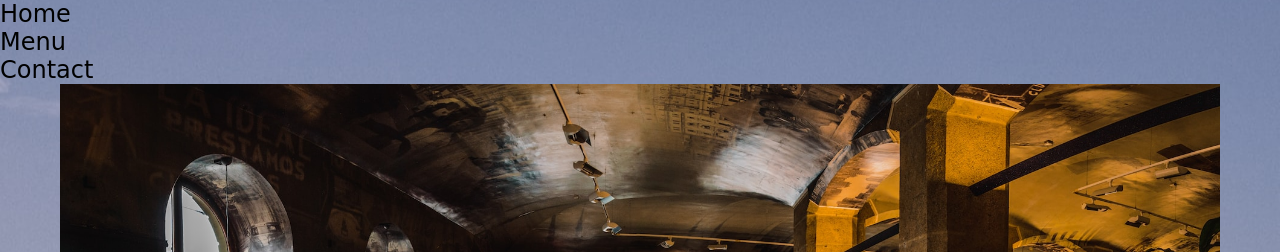
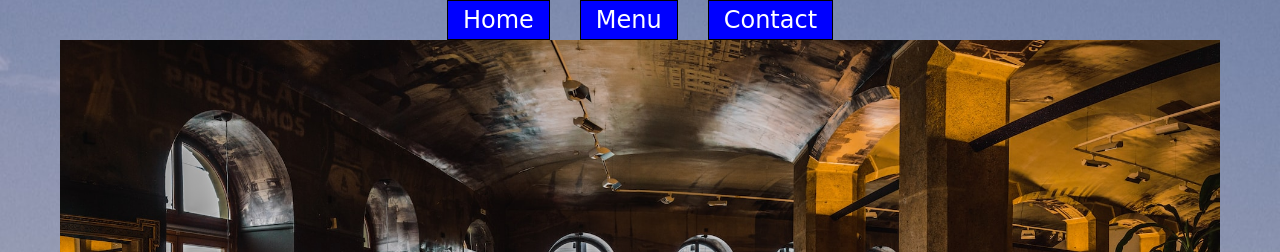
Before and after one commit to sams05/odin-restaurant, a website with bundled scripts: page dist/index.html in a window 1280 px wide. Shown: the top 252 px of the page. Built offline with nearby package versions, Linux system fonts and the light colour scheme.

Commit message:
Style navigation tabs

```diff
--- a/src/page-load.js
+++ b/src/page-load.js
@@ -9,11 +9,20 @@ export default function loadPage() {
     const nav = document.createElement('nav');
     const ul = document.createElement('ul');
     const homeTab = document.createElement('li');
-    homeTab.textContent = 'Home';
+    const homeTabBtn = document.createElement('button');
+    homeTabBtn.setAttribute('type', 'button');
+    homeTabBtn.textContent = 'Home';
+    homeTab.append(homeTabBtn);
     const menuTab = document.createElement('li');
-    menuTab.textContent = 'Menu';
+    const menuTabBtn = document.createElement('button');
+    menuTabBtn.setAttribute('type', 'button');
+    menuTabBtn.textContent = 'Menu';
+    menuTab.append(menuTabBtn);
     const contactTab = document.createElement('li');
-    contactTab.textContent = 'Contact';
+    const contactTabBtn = document.createElement('button');
+    contactTabBtn.setAttribute('type', 'button');
+    contactTabBtn.textContent = 'Contact';
+    contactTab.append(contactTabBtn);
     ul.append(homeTab, menuTab, contactTab);
     nav.append(ul);
     // Set up main
--- a/src/style.css
+++ b/src/style.css
@@ -25,7 +25,34 @@ a {
     text-decoration: none;
 }
 
-/* Page Layout */
+ul {
+    list-style: none;
+}
+
+button {
+    /* button reset adapted from https://moderncss.dev/css-button-styling-guide/ */
+    border: none;
+    background-color: transparent;
+    font-family: inherit;
+    font-size: inherit;
+    cursor: pointer;
+}
+
+/* End CSS Reset */
+
+nav > ul {
+    display: flex;
+    justify-content: center;
+    gap: 30px;
+}
+
+nav button {
+    border: 1px solid black;
+    padding: 5px 15px;
+    background-color: blue;
+    color: white;
+}
+
 .container {
     display: flex;
     flex-direction: column;
```
Also changed, not shown: dist/main.js.
